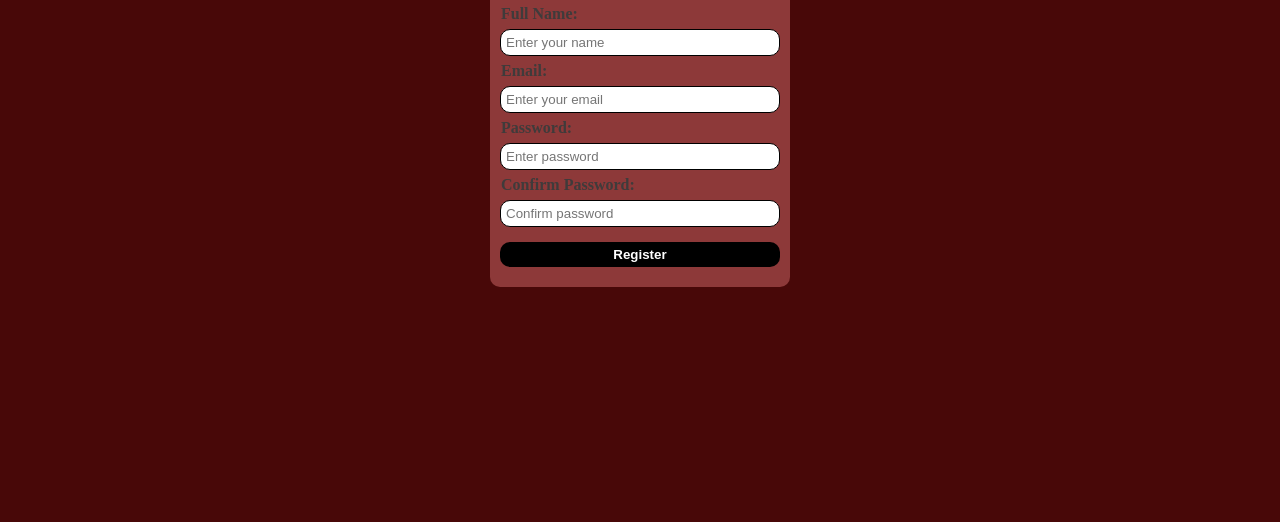
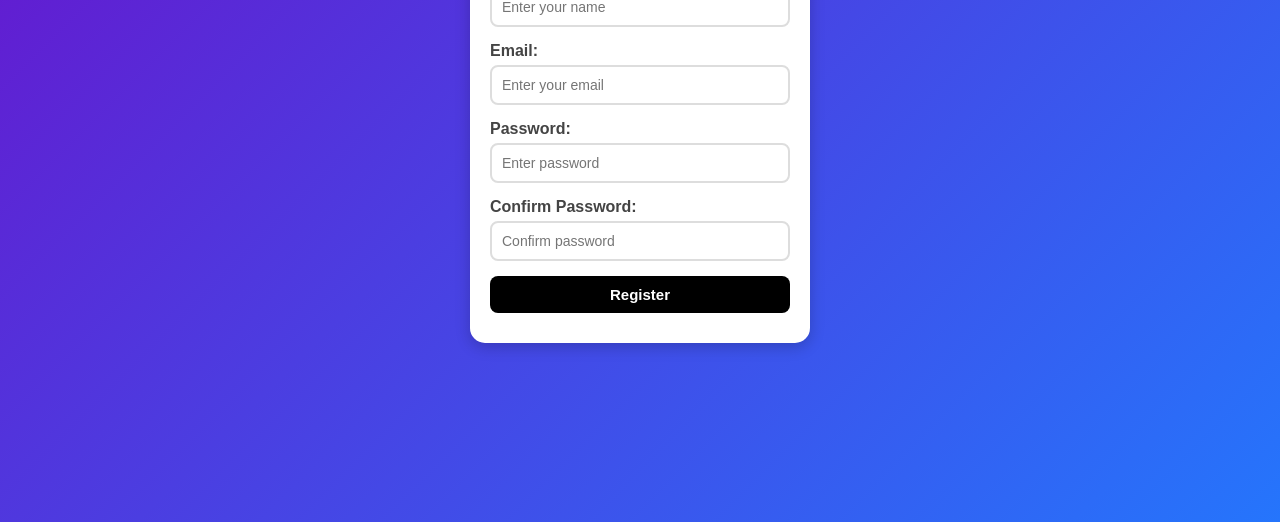
Before and after one commit to likhon365/Shorts-Projects-, a plain HTML site: page index.html in a window 1280 px wide. Shown: the part 278-800 px from the top of the page. Drawn offline with Linux system fonts and the light colour scheme.

Commit message:
Update Reg-from.css

```diff
--- a/Reg-from.css
+++ b/Reg-from.css
@@ -1,86 +1,114 @@
 * {
-  margin: 0px;
-  padding: 0px;
+  margin: 0;
+  padding: 0;
   box-sizing: border-box;
+  font-family: "Poppins", sans-serif;
 }
+
 body {
   display: flex;
   align-items: center;
   justify-content: center;
-  background-color: rgb(72, 8, 8);
   height: 100vh;
+  background: linear-gradient(135deg, #6a11cb, #2575fc);
 }
+
 .form-container {
-  width: 300px;
-  background-color: rgb(141, 57, 57);
-  border: none;
-  border-radius: 10px;
-  padding: 10px;
+  width: 340px;
+  background-color: white;
+  border-radius: 15px;
+  padding: 20px;
+  box-shadow: 0 4px 15px rgba(0, 0, 0, 0.2);
 }
+
 .form-container h2 {
   text-align: center;
-  margin-bottom: 10px;
+  margin-bottom: 15px;
+  color: #333;
 }
+
 form label {
   display: block;
   margin-bottom: 5px;
-  font-weight: bold;
-  color: #3f3b3b;
-  padding: 1px;
+  font-weight: 600;
+  color: #444;
 }
 
 form input {
   width: 100%;
-  padding: 5px;
-  border: 1px solid;
-  border-radius: 10px;
+  padding: 10px;
+  margin-bottom: 10px;
+  border: 2px solid #ddd;
+  border-radius: 8px;
+  transition: 0.3s;
+  outline: none;
+  font-size: 14px;
+}
+
+form input:focus {
+  border-color: #6a11cb;
+  box-shadow: 0 0 5px rgba(106, 17, 203, 0.4);
+}
+
+/* error message */
+.error {
+  color: red;
+  font-size: 12px;
+  margin-top: -5px;
+  margin-bottom: 10px;
+  display: block;
 }
 
 form button {
   width: 100%;
-  padding: 5px;
-  margin-top: 10px;
-  border: 1px;
-  border-radius: 10px;
-  color: rgb(255, 255, 255);
-  background-color: black;
+  padding: 10px;
+  border: none;
+  border-radius: 8px;
+  background: black;
+  color: white;
+  font-size: 15px;
   font-weight: bold;
+  cursor: pointer;
+  transition: 0.3s;
 }
-.error {
-  color: yellow;
-  font-size: 12px;
-  margin-bottom: 5px;
-  display: block;
+
+form button:hover {
+  background-color: rgb(255, 254, 254);
+  color: rgb(0, 0, 0);
+  border: px solid #6a11cb;
 }
 
 #success-message {
-  color: lime;
+  color: green;
   text-align: center;
   font-weight: bold;
   margin-top: 10px;
 }
 
+/* table section */
 #user-data {
-  margin-top: 15px;
-  background-color: rgba(0, 0, 0, 0.3);
+  margin-top: 20px;
+  background: rgba(0, 0, 0, 0.05);
   padding: 10px;
   border-radius: 10px;
 }
 
 #user-data h3 {
   text-align: center;
-  color: white;
+  color: #333;
+  margin-bottom: 8px;
 }
 
 #info-table {
   width: 100%;
   border-collapse: collapse;
-  color: white;
+  font-size: 14px;
 }
 
 #info-table th,
 #info-table td {
-  border: 1px solid white;
+  border: 1px solid #ccc;
   padding: 6px;
   text-align: center;
+  color: #333;
 }
```
